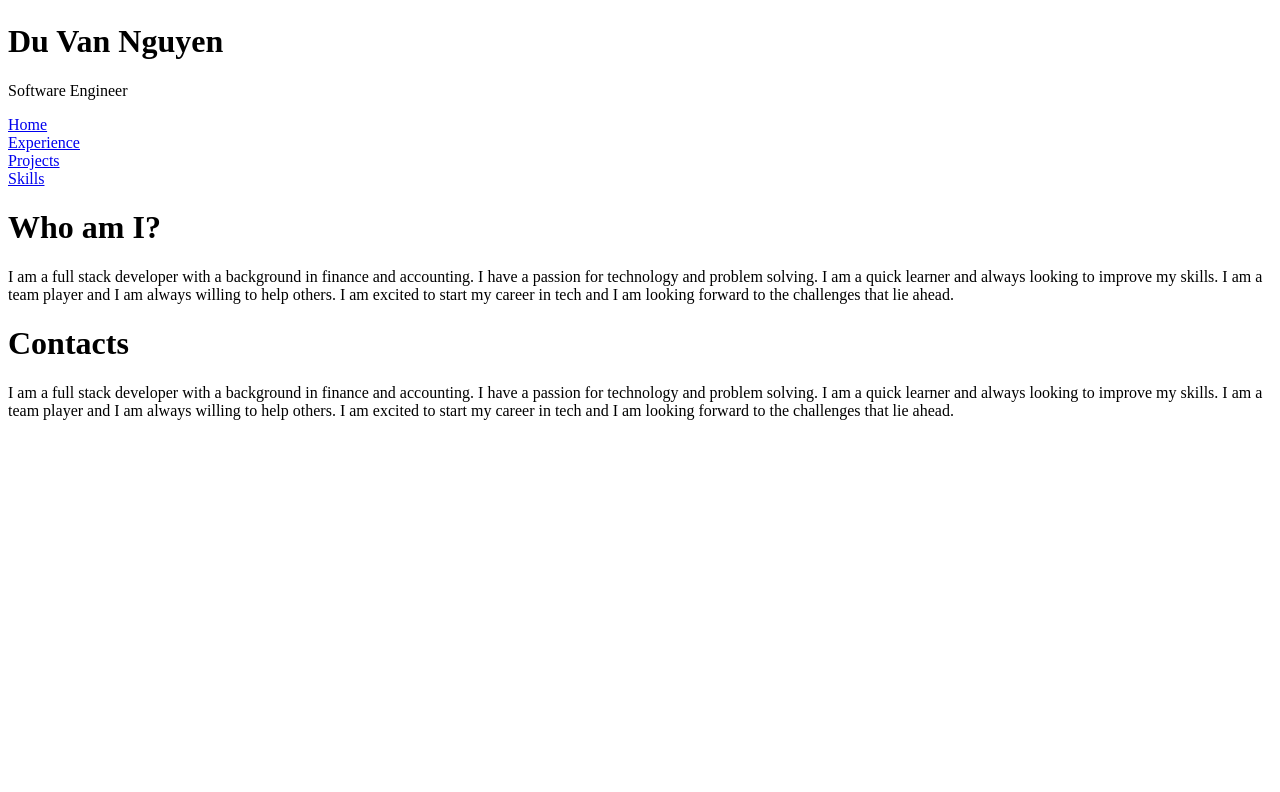
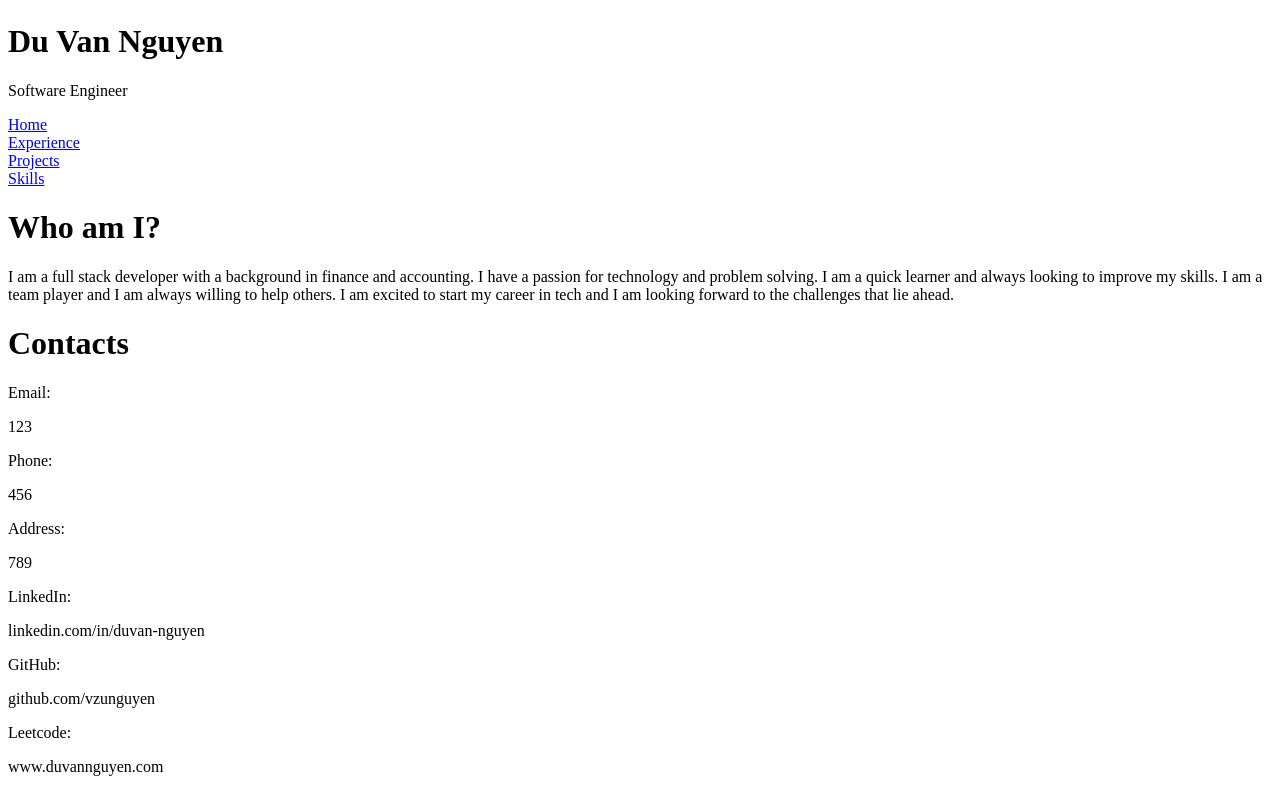
Before and after one commit to vzunguyen/portfolio-website, a React (Create React App) app: page / in a window 1280 px wide. Shown: the part 590-1382 px from the top of the page. Before the commit the page ends 1026 px from the top, so only its background shows below. Built offline with nearby package versions, Linux system fonts and the light colour scheme.

Commit message:
updating home page

```diff
--- a/src/data/contacts.json
+++ b/src/data/contacts.json
@@ -1,8 +1,28 @@
 {
-    "contacts": {
-        "Email": "contact@me",
-        "LinkedIn": "1",
-        "Github": "2",
-        "LeetCode": "3"
-    }
+    "contacts": [
+        {
+            "type": "Email",
+            "value": "123"
+        },
+        {
+            "type": "Phone",
+            "value": "456"
+        },
+        {
+            "type": "Address",
+            "value": "789"
+        },
+        {
+            "type": "LinkedIn",
+            "value": "linkedin.com/in/duvan-nguyen"
+        },
+        {
+            "type": "GitHub",
+            "value": "github.com/vzunguyen"
+        },
+        {
+            "type": "Leetcode",
+            "value": "www.duvannguyen.com"
+        }
+    ]
 }
--- a/src/data/projects.json
+++ b/src/data/projects.json
@@ -3,32 +3,44 @@
         {
             "title": "LLMs Project",
             "skills": ["React", "Node.js", "Express.js", "MongoDB"],
+            "state": "In Progress",
             "link" : "http://www.google.com",
             "description": "A web application for managing inventory and sales."
         },
         {
-            "title": "Todo Game Project",
+            "title": "Weather and Energy Efficiency Prediction Project",
             "skills": ["React", "Node.js", "Express.js", "MongoDB"],
+            "state": "In Progress",
             "link" : "http://www.google.com",
             "description": "A mobile application for managing customer accounts and financial transactions."
         },
         {
-            "title": "Todo Game Project",
+            "title": "Portfolio Website",
             "skills": ["React", "Node.js", "Express.js", "MongoDB"],
-            "link" : "http://www.google.com",
+            "state": "In Progress",
+            "link" : "https://github.com/vzunguyen/todo-app",
             "description": "A mobile application for managing customer accounts and financial transactions. This is a new line to test"
         },
         {
-            "title": "Todo Game Project",
+            "title": "To Do Application Project using React",
             "skills": ["React", "Node.js", "Express.js", "MongoDB"],
-            "link" : "http://www.google.com",
+            "state": "In Progress",
+            "link" : "https://github.com/vzunguyen/todo-app",
+            "description": "A mobile application for managing customer accounts and financial transactions. This is a new line to test"
+        },
+        {
+            "title": "Custom Web Application Project",
+            "skills": [".NET", "C#", "SQLite", "Bootstrap", "RESTful API", "JavaScript", "Vue.js"],
+            "state": "Completed",
+            "link" : "https://github.com/vzunguyen/CustomWebApplication",
             "description": "A mobile application for managing customer accounts and financial transactions."
         },
         {
-            "title": "Todo Game Project",
-            "skills": ["React", "Node.js", "Express.js", "MongoDB"],
-            "link" : "http://www.google.com",
-            "description": "A mobile application for managing customer accounts and financial transactions."
+            "title": "To Do Game Project",
+            "skills": ["Ruby on Rails", "Gosu library"],
+            "state": "Completed",
+            "link" : "https://github.com/vzunguyen/to-do-app",
+            "description": "This is my first ever project made with Ruby and Gosu. This app combines the functionality of a to-do application with a fun twist. With this app, users can earn coins each time they complete a task. It offers the basic features of task management, allowing users to create and delete tasks. Additionally, the app enhances the user experience with a lofi music background, which can be paused if desired. This simple yet engaging app makes task completion more enjoyable while keeping users productive."
         }
     ]
 }
--- a/src/pages/home.js
+++ b/src/pages/home.js
@@ -1,4 +1,5 @@
 import React from "react";
+import contactsData from "../data/contacts.json";
 
 export default function Home() {
   return (
@@ -24,14 +25,12 @@ export default function Home() {
             Contacts
           </h1>
         </div>
-        <p>
-          I am a full stack developer with a background in finance and
-          accounting. I have a passion for technology and problem solving. I am
-          a quick learner and always looking to improve my skills. I am a team
-          player and I am always willing to help others. I am excited to start
-          my career in tech and I am looking forward to the challenges that lie
-          ahead.
-        </p>
+        {contactsData.contacts.map((contacts) => (
+          <div class="m-7" key={contacts.id}>
+            <p>{contacts.type}:</p>
+            <p>{contacts.value}</p>
+          </div>
+        ))}
       </div>
     </div>
   );
--- a/src/pages/projects.js
+++ b/src/pages/projects.js
@@ -20,17 +20,21 @@ export default function Projects() {
                 <h class="font-semibold text-xl mr-3 leading-5">
                   {project.title}
                 </h>
-                {project.skills.map((skill) => (
+                {project.skills.map((skill, index) => (
                   <li
                     class="inline text-sm text-gray-600 font-mono leading-5 align-middle mr-2"
                     key={skill}
                   >
                     {skill}
+                    {index < project.skills.length - 1 ? "," : "."}
                   </li>
                 ))}
               </div>
-              <p class="text-sm pb-5">Link: {project.link}</p>
-              <p>{project.description}</p>
+              <p class="text-sm text-gray">{project.state}</p>
+              <a href={project.link} class="text-sm">
+                {project.link}
+              </a>
+              <p class="mt-2">{project.description}</p>
             </div>
           </div>
         </div>
```
